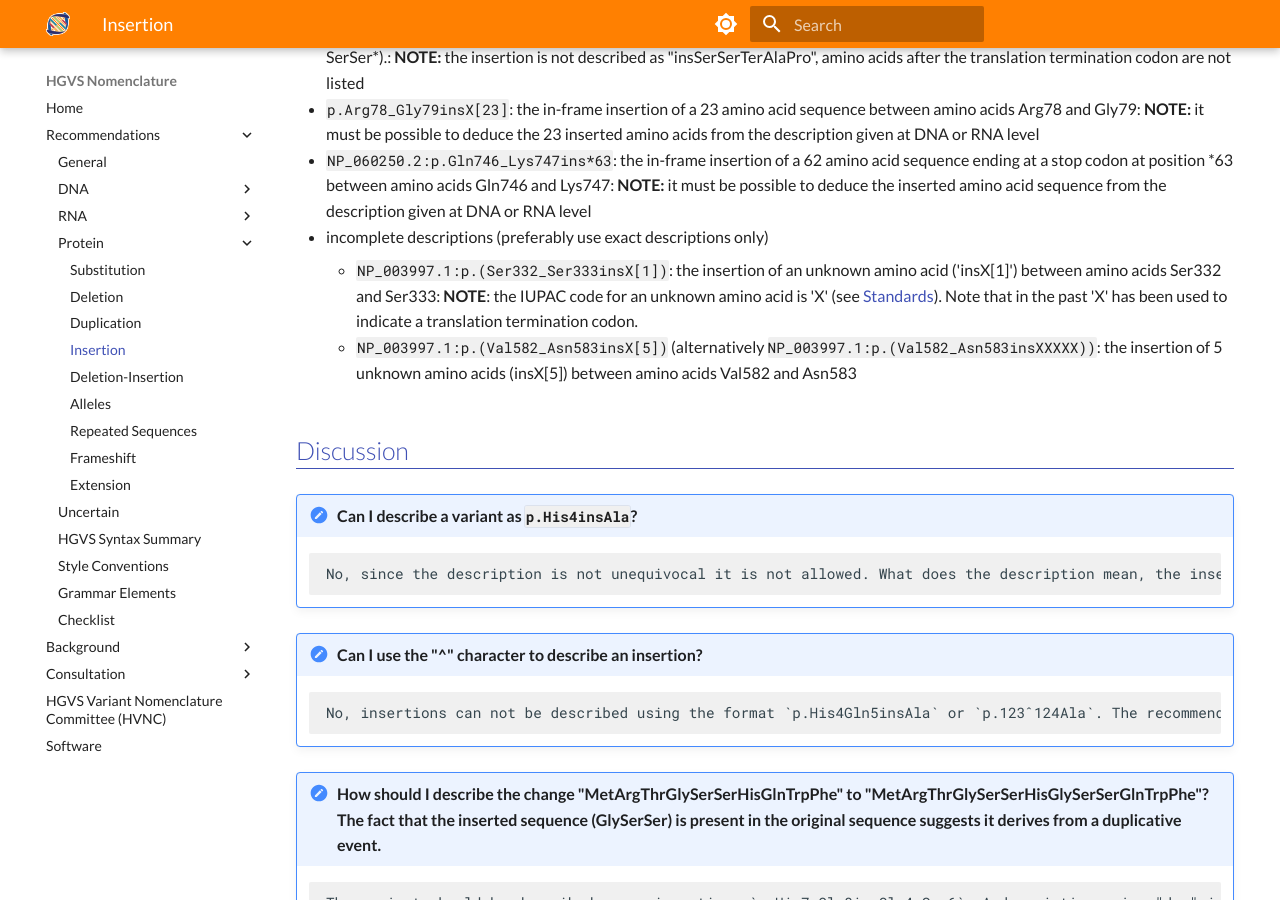
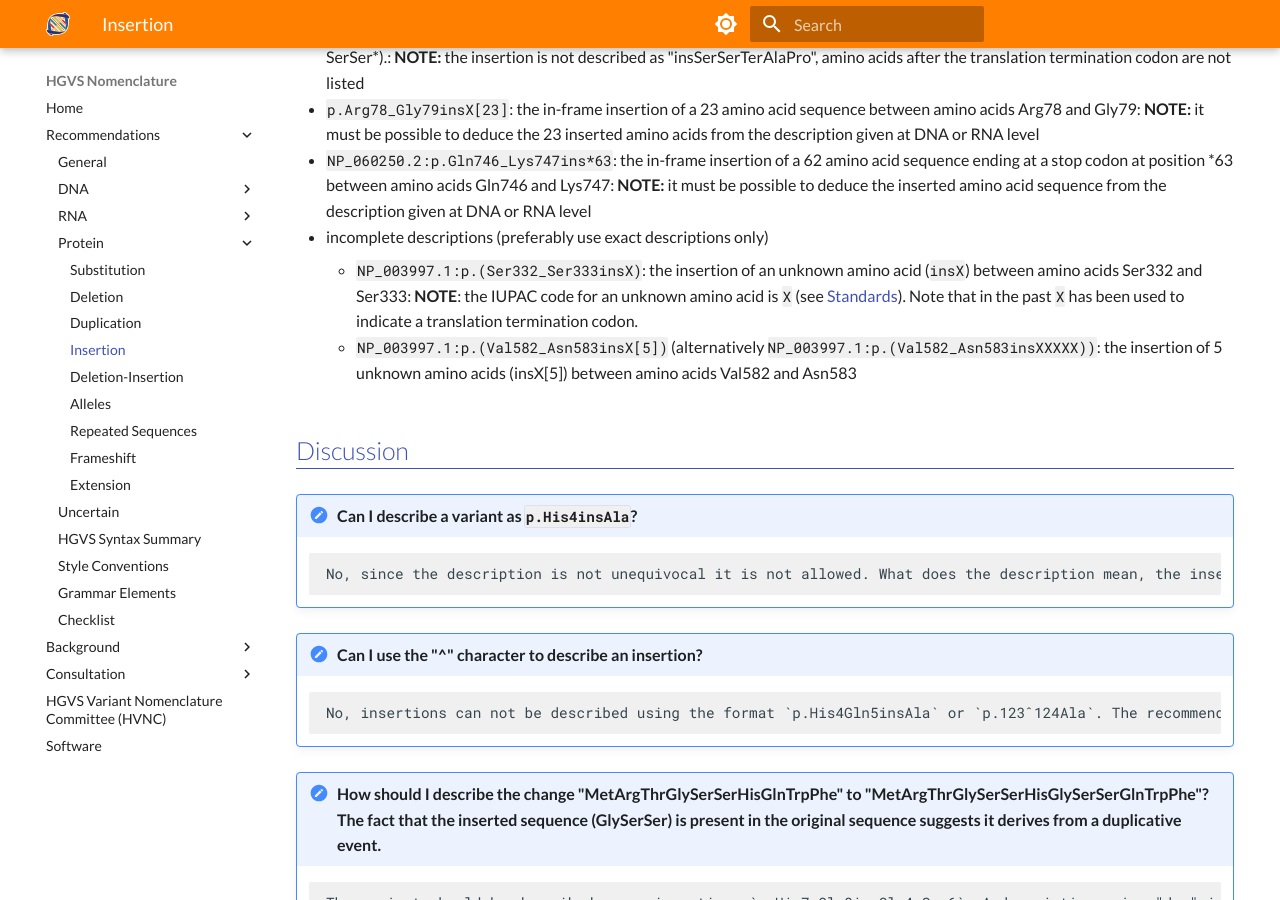
Before and after one commit to HGVSnomenclature/hgvs-nomenclature, an MkDocs documentation site: the page built from docs/recommendations/protein/insertion.md, in a window 1280 px wide and 900 px high, scrolled down 1279 px. Built offline with MkDocs 1.6.1 and Material for MkDocs 9.7.7, drawn with Linux system fonts in a browser that asks for light colours.

Commit message:
Fix typo in example, see issue #110.
Closes #110.

```diff
--- a/docs/recommendations/protein/insertion.md
+++ b/docs/recommendations/protein/insertion.md
@@ -34,7 +34,7 @@ bin/pull-syntax -c -f docs/syntax.yaml aa.ins
 - `p.Arg78_Gly79insX[23]`: the in-frame insertion of a 23 amino acid sequence between amino acids Arg78 and Gly79: **NOTE:** it must be possible to deduce the 23 inserted amino acids from the description given at DNA or RNA level
 - `NP_060250.2:p.Gln746_Lys747ins*63`: the in-frame insertion of a 62 amino acid sequence ending at a stop codon at position \*63 between amino acids Gln746 and Lys747: **NOTE:** it must be possible to deduce the inserted amino acid sequence from the description given at DNA or RNA level
 - incomplete descriptions (preferably use exact descriptions only)
-    - `NP_003997.1:p.(Ser332_Ser333insX[1])`: the insertion of an unknown amino acid ('insX[1]') between amino acids Ser332 and Ser333: **NOTE**: the IUPAC code for an unknown amino acid is 'X' (see [Standards](../../background/standards.md)). Note that in the past 'X' has been used to indicate a translation termination codon.
+    - `NP_003997.1:p.(Ser332_Ser333insX)`: the insertion of an unknown amino acid (`insX`) between amino acids Ser332 and Ser333: **NOTE**: the IUPAC code for an unknown amino acid is `X` (see [Standards](../../background/standards.md)). Note that in the past `X` has been used to indicate a translation termination codon.
     - `NP_003997.1:p.(Val582_Asn583insX[5])` (alternatively `NP_003997.1:p.(Val582_Asn583insXXXXX))`: the insertion of 5 unknown amino acids (insX[5]) between amino acids Val582 and Asn583
 
 ## Discussion
```
